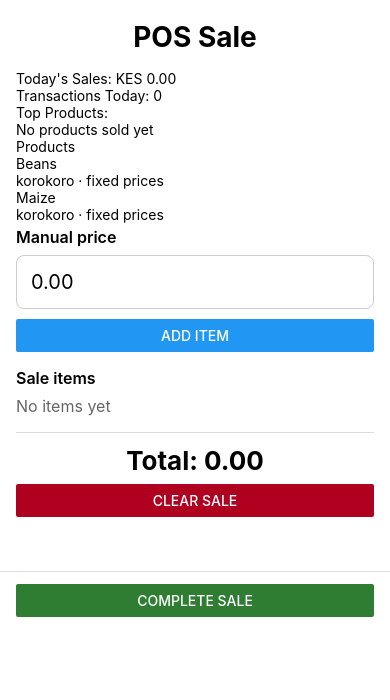
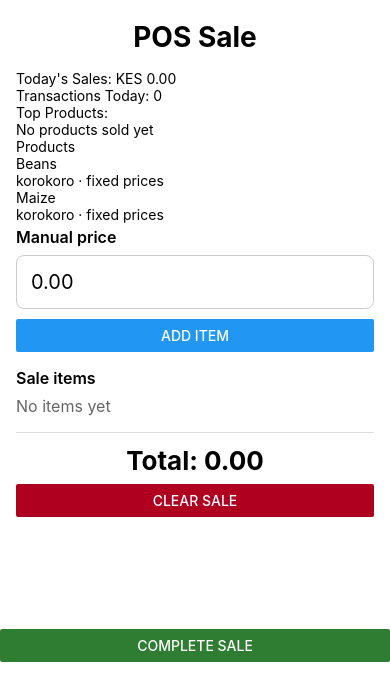
Before and after one commit to Recillah-Khamala/POS-prototype, a React Native app: screen / in a window 390 px wide. Shown: the top 700 px of the page. Built offline with nearby package versions, Linux system fonts and the light colour scheme.

Commit message:
refactor(ui): extract CompleteSaleButton component and keep footer absolute

```diff
--- a/SalesScreen.js
+++ b/SalesScreen.js
@@ -11,6 +11,7 @@ import {
 import CartList from './components/CartList';
 import ProductSelector from './components/ProductSelector';
 import Dashboard from './components/Dashboard';
+import CompleteSaleButton from './components/CompleteSaleButton';
 
 const PRODUCTS = [
   {
@@ -349,22 +350,8 @@ const SalesScreen = () => {
         </View>
       </ScrollView>
 
-      {/* Fixed footer with primary action so it's always reachable on small screens */}
-      <View
-        style={{
-          position: 'absolute',
-          left: 0,
-          right: 0,
-          bottom: 0,
-          padding: 12,
-          paddingHorizontal: 16,
-          backgroundColor: '#fff',
-          borderTopWidth: 1,
-          borderColor: '#ddd',
-        }}
-      >
-        <Button title="Complete Sale" onPress={completeSale} color="#2E7D32" />
-      </View>
+      {/* Fixed footer component (Complete Sale) */}
+      <CompleteSaleButton completeSale={completeSale} />
     </View>
   );
 };
--- /dev/null
+++ b/components/CompleteSaleButton.js
@@ -0,0 +1,10 @@
+import React from 'react';
+import { View, Button } from 'react-native';
+
+export default function CompleteSaleButton({ completeSale }) {
+  return (
+    <View className="absolute left-0 right-0 bottom-0 p-3 px-4 bg-white border-t border-gray-200">
+      <Button title="Complete Sale" onPress={completeSale} color="#2E7D32" />
+    </View>
+  );
+}
```
